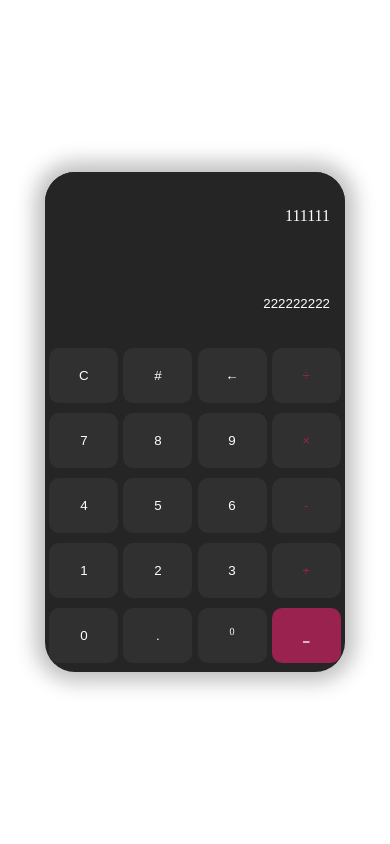
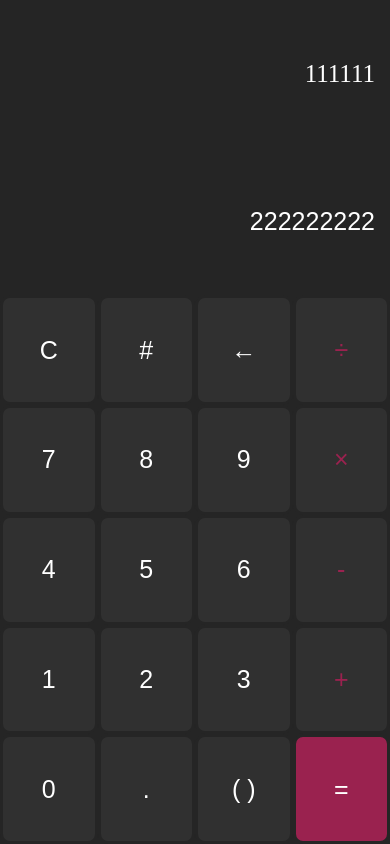
Before and after one commit to zacharytruong/portfolio, a plain HTML site: page calculator/index.html in a window 390 px wide. Drawn offline with Linux system fonts and the light colour scheme; files that its build step writes are made by us from their sources.

Commit message:
responsive design

```diff
--- a/calculator/index.html
+++ b/calculator/index.html
@@ -35,8 +35,8 @@
       <button class='button'><span class='operator'>&#43;</span></button>
       <button class='button'>0</button>
       <button class='button'>&#46;</button>
-      <button class='button'>&#8317;&#8318;</button>
-      <button class='button operate'>&#839;</button>
+      <button class='button'>&lpar;&nbsp;&rpar;</button>
+      <button class='button operate'>&equals;</button>
     </div>
   </div>
 </main>
--- a/calculator/styles/styles.css
+++ b/calculator/styles/styles.css
@@ -1,5 +1,9 @@
 * {
   box-sizing: border-box;
+}
+html {
+  font-size: 10px;
+  overflow: hidden;
 }
 
 .wrapper {
@@ -11,12 +15,11 @@
 }
 .calculator {
   flex-direction: column;
-  width: 300px;
-  height: 500px;
+  width: 100%;
+  height: 100%;
   margin: 0 auto;
   background-color: #252525;
-  border-radius: 30px;
-  box-shadow: 0 0 20px 10px rgba(0, 0, 0, .25);
+  /* box-shadow: 0 0 20px 10px rgba(0, 0, 0, .25); */
 }
 .display {
   width: 100%;
@@ -30,19 +33,27 @@
   justify-content: space-evenly;
 }
 .button {
-  width: 23%;
-  height: 17%;
-  margin: .25%;
-  border-radius: 10px;
+  width: 25%;
+  height: 20%;
   background-color: #303030;
   color: #FFF;
-  border: none;
+  border: 3px solid #252525;
+  border-radius: 10px;
+  font-size: 2.5rem;
+}
+.button:hover {
+  background-color: rgba(255, 255, 255, .1);
+}
+.button:active {
+  color: #9A224F;
+  background-color: #000;
 }
 .history,
 .result {
+  font-size: 2.5rem;
   width: 100%;
   height: 50%;
-  padding: 15px;
+  padding: 0 15px;
   text-align: right;
   color: #FFF;
   display: flex;
@@ -51,7 +62,6 @@
   background-color: #252525;
   outline: none;
   border: none;
-  border-radius: 30px;
 }
 .operator {
   color: #9A224F;
```
